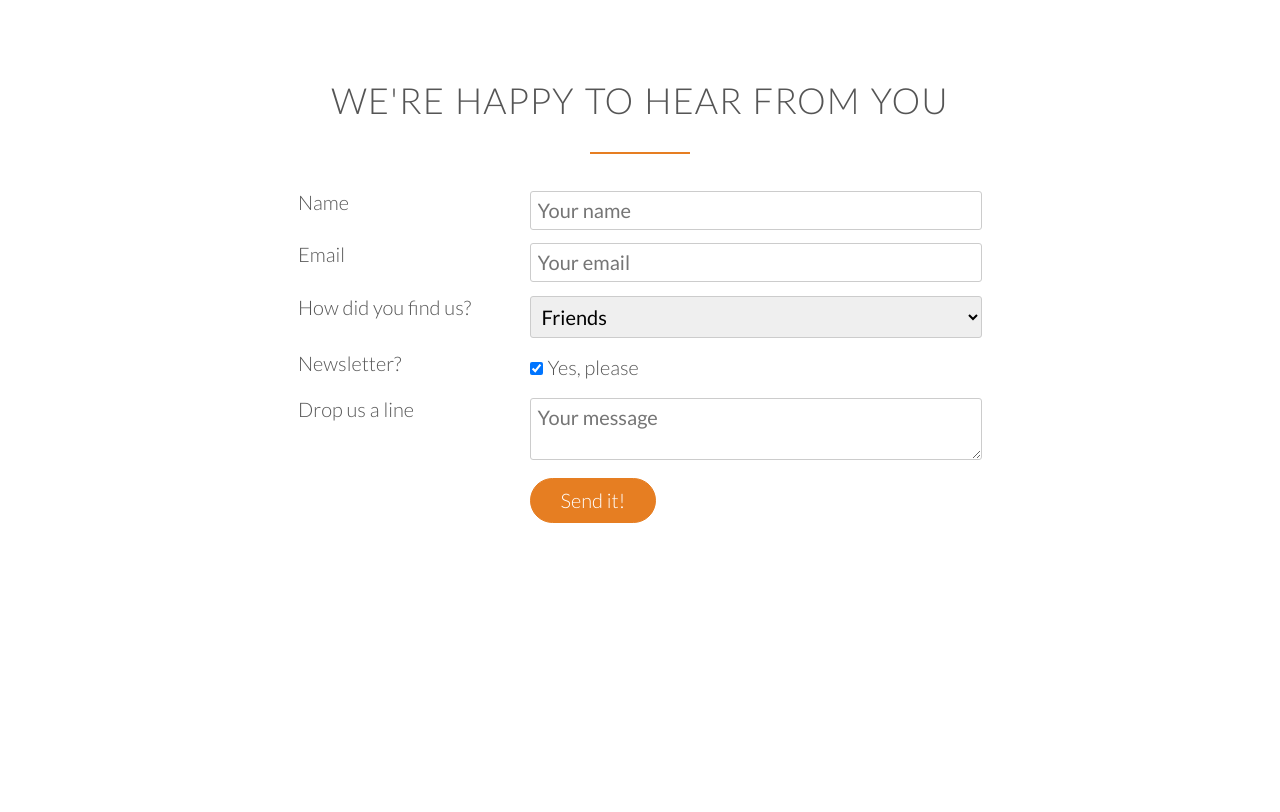
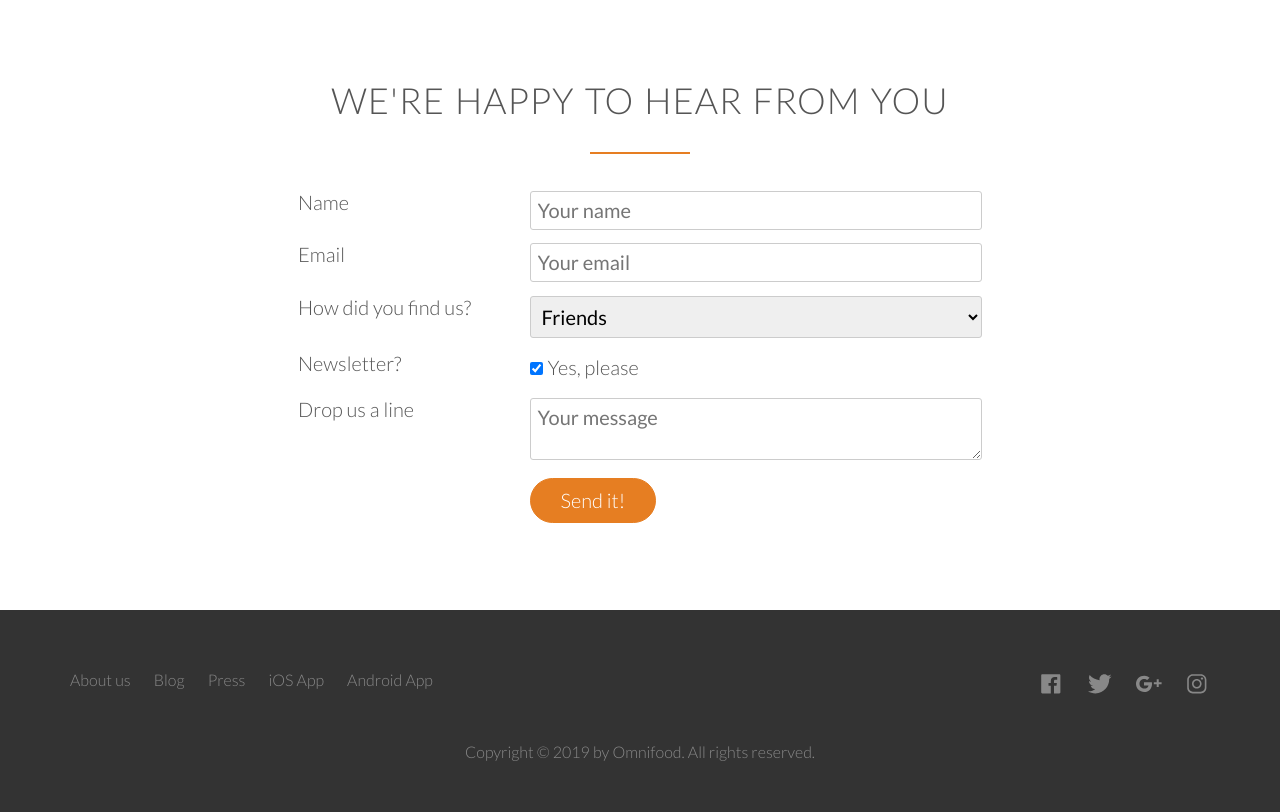
Before and after one commit to RubenSantana/course-omnifood, a website: page app/index.html in a window 1280 px wide. Shown: the part 4598-5410 px from the top of the page. Before the commit the page ends 5208 px from the top, so only its background shows below. Drawn offline with nearby package versions, Linux system fonts and the light colour scheme.

Commit message:
Completed the footer section

```diff
--- /dev/null
+++ b/app/assets/styles/modules/_site-footer.css
@@ -0,0 +1,81 @@
+footer {
+  background-color: #333;
+  padding: 50px;
+  font-size: 80%;
+
+  p {
+    color: #888;
+    text-align: center;
+    margin-top: 30px;
+  }
+}
+
+.footer-nav {
+  list-style: none;
+  float: left;
+
+  li {
+    display: inline-block;
+    margin-right: 20px;
+
+    &:last-child {
+      margin-right: 0;
+    }
+
+    a {
+      &:link,
+      &:visited {
+        text-decoration: none;
+        border: 0;
+        color: #888;
+        transition: color 0.2s;
+      }
+
+      &:hover,
+      &:active {
+        color: #ddd;
+      }
+    }
+  }
+}
+
+.social-links {
+  list-style: none;
+  float: right;
+
+  li {
+    display: inline-block;
+    margin-right: 20px;
+
+    &:last-child {
+      margin-right: 0;
+    }
+
+    a {
+      &:link,
+      &:visited {
+        font-size: 160%;
+        text-decoration: none;
+        border: 0;
+        color: #888;
+        transition: color 0.2s;
+      }
+    }
+  }
+}
+
+.ion-social-facebook:hover {
+  color: #3b5998;
+}
+
+.ion-social-twitter:hover {
+  color: #00aced;
+}
+
+.ion-social-googleplus:hover {
+  color: #dd4b39;
+}
+
+.ion-social-instagram:hover {
+  color: #517fa4;
+}
--- a/app/assets/styles/styles.css
+++ b/app/assets/styles/styles.css
@@ -17,3 +17,4 @@
 @import "modules/_testimonials-section.css";
 @import "modules/_plans-section.css";
 @import "modules/_form-section.css";
+@import "modules/_site-footer.css";
--- a/app/index.html
+++ b/app/index.html
@@ -515,21 +515,63 @@
       </div>
     </section>
 
+    <footer>
+      <div class="row">
+        <div class="col span-1-of-2">
+          <ul class="footer-nav">
+            <li><a href="#">About us</a></li>
+            <li><a href="#">Blog</a></li>
+            <li><a href="#">Press</a></li>
+            <li><a href="#">iOS App</a></li>
+            <li><a href="#">Android App</a></li>
+          </ul>
+        </div>
+
+        <div class="col span-1-of-2">
+          <ul class="social-links">
+            <li>
+              <a href="#"
+                ><ion-icon
+                  name="logo-facebook"
+                  class="ion-social-facebook"
+                ></ion-icon
+              ></a>
+            </li>
+            <li>
+              <a href="#"
+                ><ion-icon
+                  name="logo-twitter"
+                  class="ion-social-twitter"
+                ></ion-icon
+              ></a>
+            </li>
+            <li>
+              <a href="#"
+                ><ion-icon
+                  name="logo-googleplus"
+                  class="ion-social-googleplus"
+                ></ion-icon
+              ></a>
+            </li>
+            <li>
+              <a href="#"
+                ><ion-icon
+                  name="logo-instagram"
+                  class="ion-social-instagram"
+                ></ion-icon
+              ></a>
+            </li>
+          </ul>
+        </div>
+      </div>
+
+      <div class="row">
+        <p>
+          Copyright &copy; 2019 by Omnifood. All rights reserved.
+        </p>
+      </div>
+    </footer>
+
     <script src="https://unpkg.com/ionicons@4.5.9-1/dist/ionicons.js"></script>
   </body>
 </html>
-
-<!--
-Section 8: Footer
-Title: None
-
-Navigation:
-1. About us
-2. Blog
-3. Press
-4. iOS App
-5. Android App
-
-Also include links to facebook, twitter, google+ and Instagram accounts.
-
--->
--- a/app/temp/styles/styles.css
+++ b/app/temp/styles/styles.css
@@ -1615,3 +1615,83 @@ input[type="checkbox"] {
 *:focus {
   outline: none;
 }
+
+footer {
+  background-color: #333;
+  padding: 50px;
+  font-size: 80%;
+}
+
+footer p {
+  color: #888;
+  text-align: center;
+  margin-top: 30px;
+}
+
+.footer-nav {
+  list-style: none;
+  float: left;
+}
+
+.footer-nav li {
+  display: inline-block;
+  margin-right: 20px;
+}
+
+.footer-nav li:last-child {
+  margin-right: 0;
+}
+
+.footer-nav li a:link,
+.footer-nav li a:visited {
+  text-decoration: none;
+  border: 0;
+  color: #888;
+  -webkit-transition: color 0.2s;
+  transition: color 0.2s;
+}
+
+.footer-nav li a:hover,
+.footer-nav li a:active {
+  color: #ddd;
+}
+
+.social-links {
+  list-style: none;
+  float: right;
+}
+
+.social-links li {
+  display: inline-block;
+  margin-right: 20px;
+}
+
+.social-links li:last-child {
+  margin-right: 0;
+}
+
+.social-links li a:link,
+.social-links li a:visited {
+  font-size: 160%;
+  text-decoration: none;
+  border: 0;
+  color: #888;
+  -webkit-transition: color 0.2s;
+  transition: color 0.2s;
+}
+
+.ion-social-facebook:hover {
+  color: #3b5998;
+}
+
+.ion-social-twitter:hover {
+  color: #00aced;
+}
+
+.ion-social-googleplus:hover {
+  color: #dd4b39;
+}
+
+.ion-social-instagram:hover {
+  color: #517fa4;
+}
```
